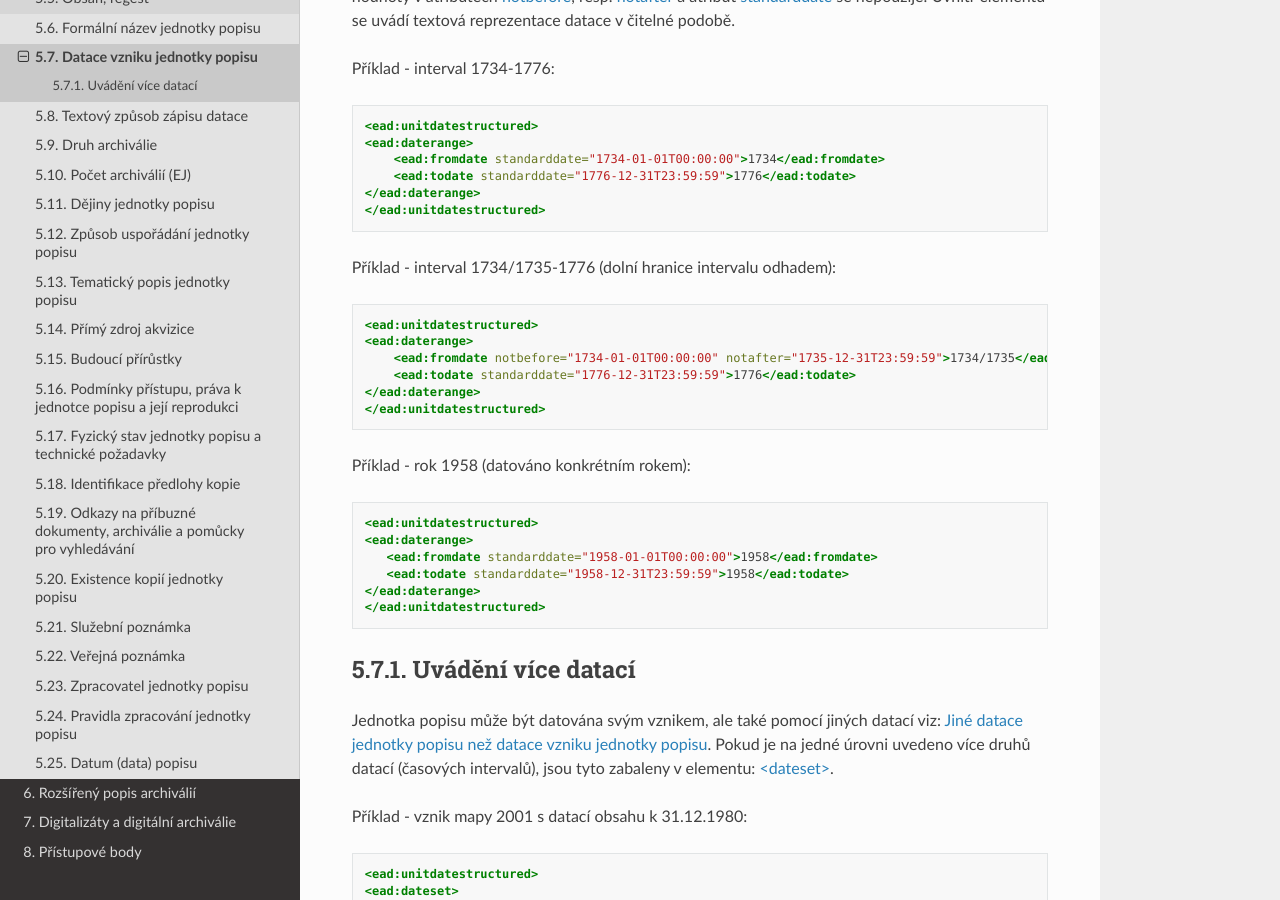
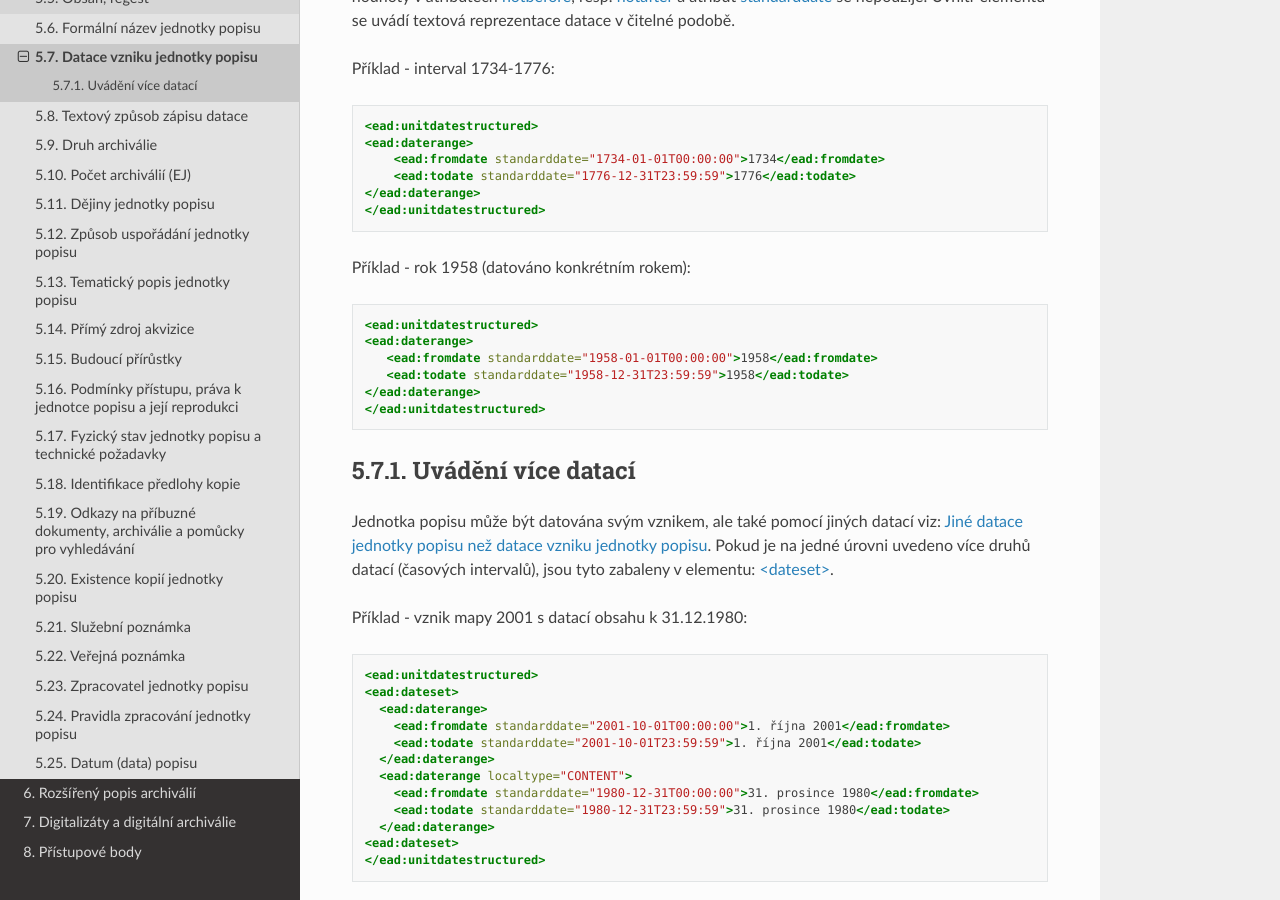
Before and after one commit to elzasw/ead3doc, a Sphinx documentation site: the page built from doc/source/prvky-popisu/datace.rst, in a window 1280 px wide and 900 px high, scrolled down 398 px. Built offline with Sphinx 7.4.7 and the Read the Docs theme 2.0.0, drawn with Linux system fonts in a browser that asks for light colours.

Commit message:
Update datace.rst

```diff
--- a/doc/source/prvky-popisu/datace.rst
+++ b/doc/source/prvky-popisu/datace.rst
@@ -38,16 +38,6 @@ Příklad - interval 1734-1776:
     </ead:daterange>
     </ead:unitdatestructured>
 
-Příklad - interval 1734/1735-1776 (dolní hranice intervalu odhadem):
-
-.. code-block:: xml
-
-    <ead:unitdatestructured>
-    <ead:daterange>
-        <ead:fromdate notbefore="1734-01-01T00:00:00" notafter="1735-12-31T23:59:59">1734/1735</ead:fromdate>
-        <ead:todate standarddate="1776-12-31T23:59:59">1776</ead:todate>
-    </ead:daterange>
-    </ead:unitdatestructured>
 
 Příklad - rok 1958 (datováno konkrétním rokem):
 
```
